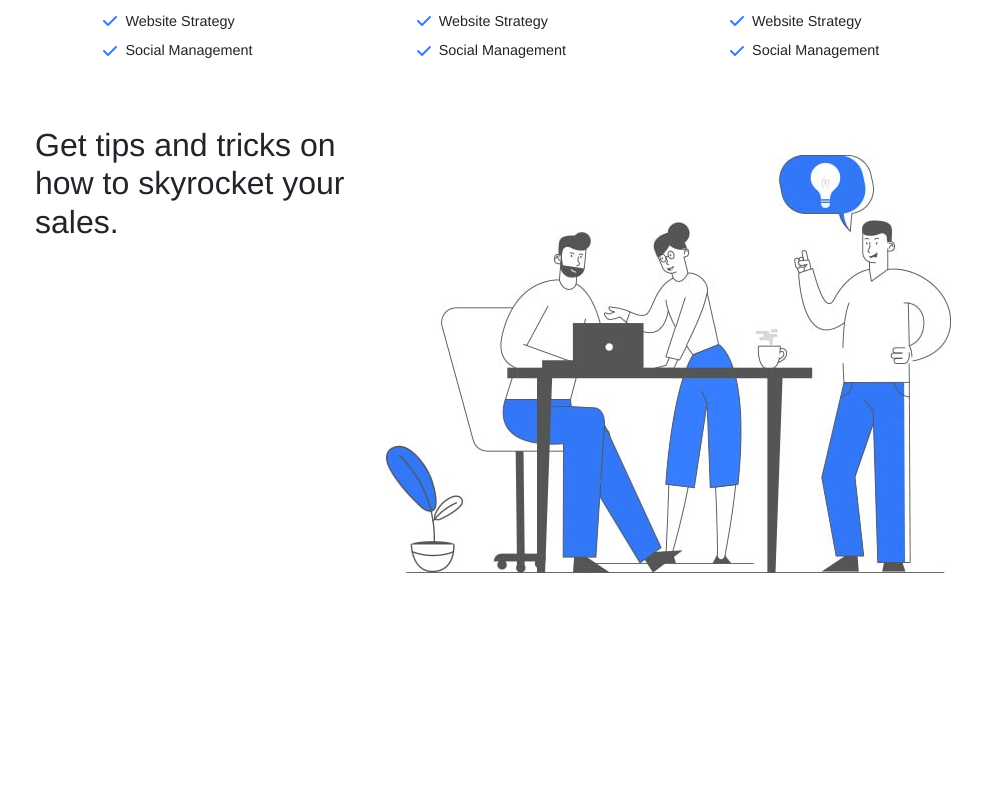
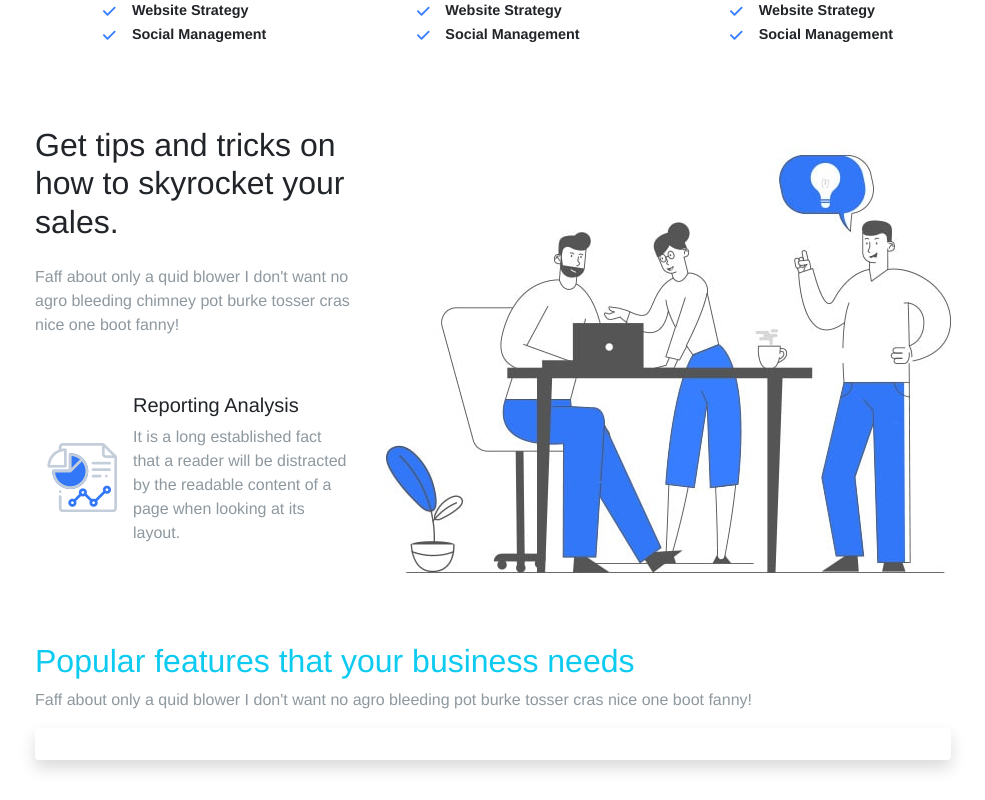
Before and after one commit to patriciabrsk/proj-html-vuejs, a Vue app: page / in a window 1280 px wide. Shown: the part 840-1640 px from the top of the page, without its empty margins (147-1132 px from the left). Before the commit the page ends 1462 px from the top, so only its background shows below. Built offline with nearby package versions, Linux system fonts and the light colour scheme.

Commit message:
features  section

```diff
--- a/src/components/Main.vue
+++ b/src/components/Main.vue
@@ -38,10 +38,10 @@
                 v-for="list in marketingList"
                 :key="list"
               >
-                <span class="check-icon me-2">
+                <span class="check-icon me-3">
                   <font-awesome-icon icon="fa-solid fa-check" />
                 </span>
-                <h6>{{ list }}</h6>
+                <span>{{ list }}</span>
               </li>
             </ul>
           </div>
@@ -50,13 +50,60 @@
     </section>
 
     <section class="sales container d-flex inner-container">
-      <div class="text-wrapper">
+      <div class="text-wrapper me-4">
         <div class="text">
           <h2>Get tips and tricks on how to skyrocket your sales.</h2>
+          <p class="py-3">
+            Faff about only a quid blower I don't want no agro bleeding chimney
+            pot burke tosser cras nice one boot fanny!
+          </p>
+          <div class="row row-cols-1 d-flex">
+            <div
+              class="section-card col p-4 d-flex align-items-center"
+              v-for="(value, index) in sales"
+              :key="index"
+            >
+              <div
+                class="icon me-3"
+                v-for="(image, index) in sales"
+                :key="index"
+              >
+                <img :src="image.iconsSrc[index]" alt="" />
+              </div>
+              <div class="card-text">
+                <h5>{{ value.title[index] }}</h5>
+                <p>{{ value.text }}</p>
+              </div>
+            </div>
+          </div>
         </div>
       </div>
       <div class="sales-img">
         <img :src="salesImg" alt="" />
+      </div>
+    </section>
+
+    <section class="features">
+      <div class="container inner-container">
+        <div class="text-wrapper d-flex justify-content-between">
+          <div class="text-info">
+            <h2>Popular features that your business needs</h2>
+            <p>
+              Faff about only a quid blower I don't want no agro bleeding pot
+              burke tosser cras nice one boot fanny!
+            </p>
+          </div>
+          <button type="button" class="btn text-white px-3">
+            Explore More Feature
+          </button>
+        </div>
+        <div class="cards">
+          <div
+            class="shadow p-3 mb-5 bg-body rounded"
+            v-for="card in features"
+            :key="card"
+          ></div>
+        </div>
       </div>
     </section>
   </main>
@@ -69,8 +116,52 @@ export default {
     return {
       jumbotronImg: require("../assets/img/27-1.png"),
       marketingImg: require("../assets/img/24.png"),
+      marketingList: ["SEO", "SEM", "Website Strategy", "Social Management"],
       salesImg: require("../assets/img/509.jpeg"),
-      marketingList: ["SEO", "SEM", "Website Strategy", "Social Management"],
+      sales: [
+        {
+          title: ["Reporting Analysis", "Technical SEO Audit"],
+          text: "It is a long established fact that a reader will be distracted by the readable content of a page when looking at its layout.",
+          iconsSrc: [
+            require("../assets/img/510.png"),
+            require("../assets/img/511.png"),
+          ],
+        },
+      ],
+      features: [
+        {
+          title: "Customized Invoices",
+          img: require("../assets/img/510.png"),
+        },
+        {
+          title: "Stock Management",
+          img: require("../assets/img/510.png"),
+        },
+        {
+          title: "Receivable & Payables",
+          img: require("../assets/img/510.png"),
+        },
+        {
+          title: "Manage Buying",
+          img: require("../assets/img/510.png"),
+        },
+        {
+          title: "Powerful & Secure",
+          img: require("../assets/img/510.png"),
+        },
+        {
+          title: "Fastest Return Filing",
+          img: require("../assets/img/510.png"),
+        },
+        {
+          title: "Monthly Detailed",
+          img: require("../assets/img/510.png"),
+        },
+        {
+          title: "Product Management",
+          img: require("../assets/img/510.png"),
+        },
+      ],
       //   jumbotron: [
       //     {
       //       title: "The biggest platform for your growth",
@@ -93,7 +184,10 @@ export default {
 
 <style lang="scss" scoped>
 @import "../assets/style/style.scss";
-
+main {
+  p {
+    color: $brandTxtGrey;
+  }
   section.jumbotron {
     background-color: #f2f7ff;
     height: 400px;
@@ -126,12 +220,10 @@ section.online-marketing {
     }
     div.text {
       width: 60%;
-    p {
-      color: $brandTxtGrey;
-    }
       li {
-      h6 {
+        span {
           display: inline-block;
+          font-weight: bold;
           font-size: 0.9rem;
         }
         span.check-icon {
@@ -140,4 +232,18 @@ section.online-marketing {
       }
     }
   }
+
+  section.sales {
+    div.text-wrapper {
+      div.text {
+        div.section-card {
+          &:hover {
+            color: $brandBlue;
+            border: 1px solid $borderGrey1;
+          }
+        }
+      }
+    }
+  }
+}
 </style>
```
Lines whose indentation alone changed are shown as unchanged.
